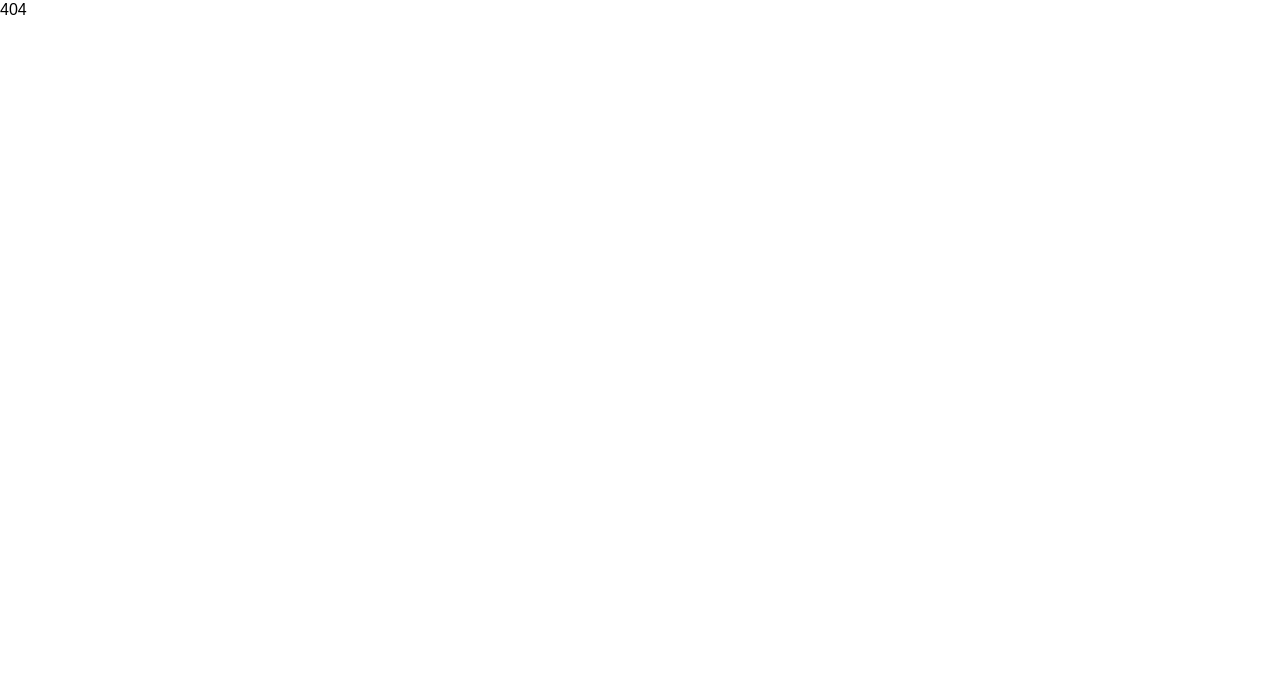
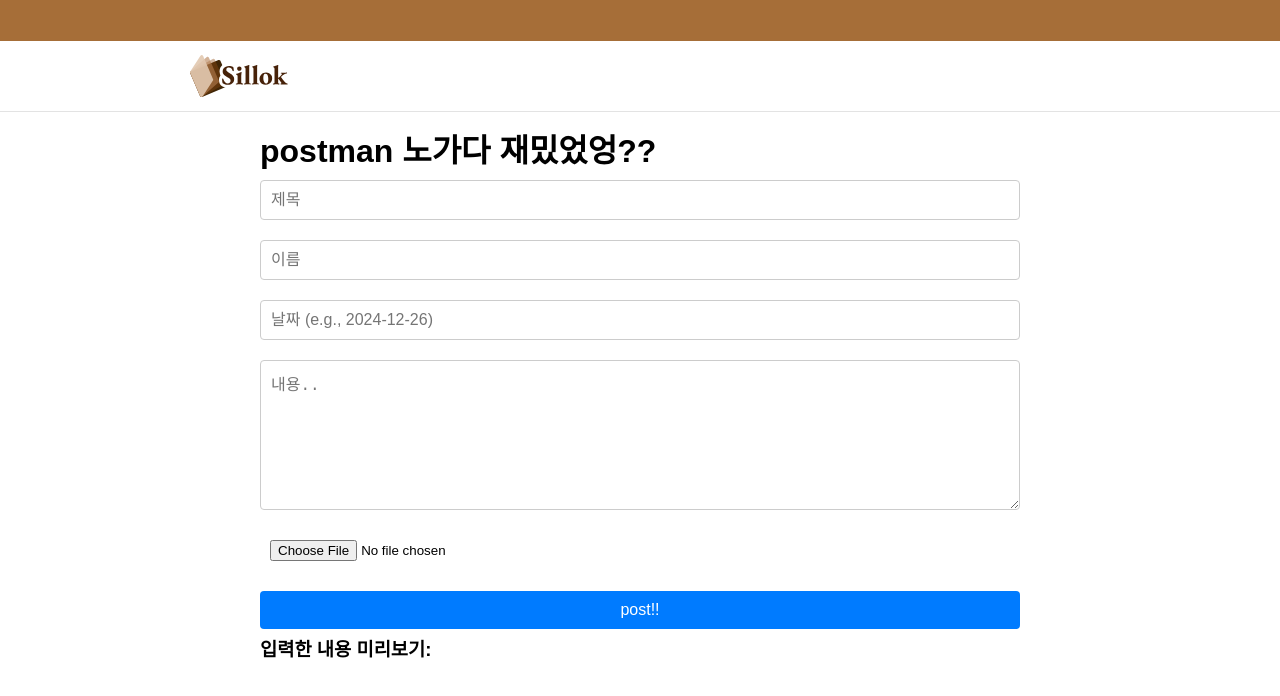
Before and after one commit to Team-jeong-ho-kim/Sillok_FE, a React (Vite) app in the folder packages/user/: page /durls-dkansk-emfdjdhwlahtgo in a window 1280 px wide. Before the commit this address had no page. Shown: the top 696 px of the page. Built offline with nearby package versions, Linux system fonts and the light colour scheme.

Commit message:
feat : request 추가

```diff
--- a/packages/user/package.json
+++ b/packages/user/package.json
@@ -21,7 +21,10 @@
     "react-router-dom": "^7.0.2",
     "react-toastify": "^10.0.6",
     "remark-gfm": "^4.0.0",
-    "styled-components": "^6.1.13"
+    "remark-html": "^16.0.1",
+    "remark-parse": "^11.0.0",
+    "styled-components": "^6.1.13",
+    "unified": "^11.0.5"
   },
   "devDependencies": {
     "@eslint/js": "^9.15.0",
--- a/packages/user/src/apis/feed/type.ts
+++ b/packages/user/src/apis/feed/type.ts
@@ -1,5 +1,5 @@
 export type FeedResponse = {
-  id?: number;
+  feedId?: number;
   title: string;
   content: string;
   file: string;
--- a/packages/user/src/apis/index.ts
+++ b/packages/user/src/apis/index.ts
@@ -1 +1,2 @@
 export * from "./feed";
+export * from "./uploadFeed"
--- /dev/null
+++ b/packages/user/src/apis/uploadFeed/index.ts
@@ -0,0 +1,51 @@
+import { useMutation } from "@tanstack/react-query";
+import { useQueryClient } from "@tanstack/react-query";
+import { toast } from "react-toastify";
+import axios from "axios";
+
+const router = "feed";
+
+export const usePostFeed = (setForm: React.Dispatch<React.SetStateAction<{ value: string }>>) => {
+  const queryClient = useQueryClient();
+
+  const { mutate } = useMutation({
+    mutationFn: (data: FormData) => {
+      // 요청 직전에 FormData 내용 다시 확인
+      console.log('Sending FormData contents:');
+      for (let [key, value] of data.entries()) {
+        if (value instanceof File) {
+          console.log(key, '(File):', value.name, value.type, value.size);
+        } else {
+          console.log(key, ':', value);
+        }
+      }
+
+      return axios.post(`https://sillok-stag-server.xquare.app/${router}`, data, {
+        headers: {
+          // 'Content-Type': 'multipart/form-data',
+        }
+      });
+    },
+    onSuccess: () => {
+      queryClient.invalidateQueries({ queryKey: ["getNewsDetail"] });
+      toast.success("피드를 작성했어요.");
+      setForm({ value: "" });
+    },
+    onError: (error) => {
+      // 에러 응답 상세 내용 확인
+      if (error instanceof Error && 'response' in error) {
+        console.error('Error response:', {
+          status: (error as any).response.status,
+          statusText: (error as any).response.statusText,
+            data: (error as any).response.data,
+            headers: (error as any).response.headers
+          });
+        } else {
+        console.error('Error:', error);
+      }
+      toast.error("피드 작성에 실패했어요.");
+    },
+  });
+
+  return { mutate };
+};
--- a/packages/user/src/components/Feed/feed.tsx
+++ b/packages/user/src/components/Feed/feed.tsx
@@ -31,13 +31,8 @@ export const FeedCard = ({ userName, createdAt, file, title, content }: IProp) =
         <p>{title}</p>
         <p>{content}</p>
       </_TextWrapper>
-      <div>
-        <img
-          src={ActivateHeart}
-          alt=""
-        />
-      </div>
-    </_CardWrapper>
+      <div></div>
+    </_CardWrapper >
   );
 }
 
@@ -122,8 +117,9 @@ const _TextWrapper = styled.div`
   display: flex;
   flex-direction: column;
   gap: 5px;
+  width: 100%;
   > :first-child {
-    width: 70%;
+    width: 80%;
     overflow: hidden;
     text-overflow: ellipsis;
     white-space: nowrap;
--- a/packages/user/src/components/Feed/feedDetail.tsx
+++ b/packages/user/src/components/Feed/feedDetail.tsx
@@ -1,5 +1,4 @@
 import styled from "@emotion/styled";
-import { marked } from "marked";
 
 interface IProp {
   title?: string;
@@ -19,9 +18,7 @@ export const FeedDetail = ({ title, content, createdAt, userName }: IProp) => {
         </_Meta>
       </_Header>
 
-      <_Content dangerouslySetInnerHTML={{
-        __html: content ? marked(content) : "",
-      }} />
+      <_Content>{content}</_Content>
     </_Wrapper >
   );
 };
--- a/packages/user/src/components/Feed/mainFeed.tsx
+++ b/packages/user/src/components/Feed/mainFeed.tsx
@@ -5,7 +5,7 @@ import { openDB } from "@/hooks/openDB";
 import { useGetFeed } from "@/apis";
 
 interface Feed {
-  id?: number;
+  feedId?: number;
   title: string;
   content: string;
   file: string;
@@ -32,29 +32,35 @@ export const MainFeed = () => {
     fetchFeedsFromIndexedDB(); // 컴포넌트 마운트 시 IndexedDB 데이터 조회
   }, [data]);
 
-  // IndexedDB에 데이터 저장
+  // IndexedDB에 데이터 저장 (feedId를 id로 매핑)
   const saveFeedToIndexedDB = async (feeds: Feed[]) => {
     try {
       const db = await openDB(dbName, storeName);
       const transaction = db.transaction(storeName, "readwrite");
       const store = transaction.objectStore(storeName);
 
-      feeds.forEach((feed) => {
-        const request = store.add(feed);
-        request.onsuccess = () => {
-          console.log("IndexedDB에 저장 성공:", feed);
-        };
+      const existingFeeds: Feed[] = await getAllFromIndexedDB(); // 기존 데이터 조회
+      const existingIds = new Set(existingFeeds.map((feed) => feed.feedId)); // ID 집합 생성
 
-        request.onerror = (e: any) => {
-          console.error("IndexedDB 저장 오류:", e);
-        };
-      });
+      for (const feed of feeds) {
+        if (existingIds.has(feed.feedId)) {
+          console.log("중복된 데이터로 저장 건너뜀:", feed);
+          continue;
+        }
+
+        const transformedFeed = { ...feed, id: feed.feedId };
+        const request = store.add(transformedFeed);
+
+        request.onsuccess = () => console.log("IndexedDB에 저장 성공:", transformedFeed);
+        request.onerror = (e: any) => console.error("IndexedDB 저장 오류:", e);
+      }
     } catch (err) {
       console.error("IndexedDB 연결 실패:", err);
     }
   };
 
-  // IndexedDB에서 데이터 조회
+
+  // IndexedDB에서 모든 데이터 조회
   const getAllFromIndexedDB = async (): Promise<Feed[]> => {
     try {
       const db = await openDB(dbName, storeName);
@@ -83,7 +89,7 @@ export const MainFeed = () => {
     <_FeedWrapper>
       {feeds.map((feed) => (
         <FeedCard
-          key={feed.createdAt}
+          key={feed.feedId || feed.createdAt}
           userName={feed.userName}
           file={feed.file}
           createdAt={feed.createdAt}
--- a/packages/user/src/pages/FeedDetailPage.tsx
+++ b/packages/user/src/pages/FeedDetailPage.tsx
@@ -3,18 +3,22 @@ import { openDB } from "@/hooks/openDB";
 import styled from "@emotion/styled";
 import { useEffect, useState } from "react";
 import { useParams } from "react-router-dom";
+import { unified } from "unified";
+import remarkParse from "remark-parse";
+import remarkHtml from "remark-html";
 
 type Feed = {
-  id?: number,
-  title: string,
-  content: string,
-  userName: string,
-  createdAt: string,
-}
+  id?: number;
+  title: string;
+  content: string;
+  userName: string;
+  createdAt: string;
+};
 
 export const FeedDetailPage = () => {
   const { id } = useParams<{ id: string }>();
   const [feed, setFeed] = useState<Feed | null>(null);
+  const [renderedContent, setRenderedContent] = useState<string>("");
 
   useEffect(() => {
     const fetchFeed = async () => {
@@ -25,23 +29,46 @@ export const FeedDetailPage = () => {
       const store = transaction.objectStore("Feeds");
 
       const request = store.get(Number(id));
-      request.onsuccess = () => setFeed(request.result as Feed);
+      request.onsuccess = () => {
+        const feedData = request.result as Feed;
+        setFeed(feedData);
+        convertMarkdownToHtml(feedData.content); // Markdown -> HTML 변환
+      };
       request.onerror = (e) => console.error("Feed 로드 중 오류:", e);
     };
 
     fetchFeed();
   }, [id]);
 
+  // Markdown -> HTML 변환 함수
+  const convertMarkdownToHtml = async (markdown: string) => {
+    try {
+      const processed = await unified()
+        .use(remarkParse) // Markdown을 파싱하여 AST로 변환
+        .use(remarkHtml) // AST를 HTML로 변환
+        .process(markdown);
+
+      setRenderedContent(processed.toString()); // HTML 문자열 설정
+    } catch (error) {
+      console.error("Markdown 변환 오류:", error);
+    }
+  };
+
   return (
     <_Container>
-      <Title></Title>
-      <FeedDetail title={feed?.title} userName={feed?.userName} createdAt={feed?.createdAt} content={feed?.content} />
+      <Title>{feed?.title}</Title>
+      <FeedDetail
+        title={feed?.title}
+        userName={feed?.userName}
+        createdAt={feed?.createdAt}
+        content={renderedContent} // 변환된 HTML을 전달
+      />
     </_Container>
   );
 };
 
 const _Container = styled.div`
-
+  /* 스타일 정의 */
 `;
 
 const Title = styled.div`
--- /dev/null
+++ b/packages/user/src/pages/FeedUploadPage.tsx
@@ -0,0 +1,163 @@
+import styled from "@emotion/styled";
+import React, { useState } from "react";
+import { usePostFeed } from "../apis/uploadFeed/index";
+
+export const FeedUploadPage = () => {
+  const [title, setTitle] = useState("");
+  const [userName, setUserName] = useState("");
+  const [createdAt, setCreatedAt] = useState("");
+  const [content, setContent] = useState("");
+  const [file, setFile] = useState<File | null>(null); // 파일 상태
+
+  // Form 상태
+  const [form, setForm] = useState({ value: "" });
+
+  const handleFileChange = (e: React.ChangeEvent<HTMLInputElement>) => {
+    const selectedFile = e.target.files ? e.target.files[0] : null;
+
+    if (selectedFile) {
+      // 이미지 파일만 선택하도록 검증
+      if (selectedFile.type.startsWith("image/")) {
+        setFile(selectedFile); // 이미지 파일을 상태에 저장
+      } else {
+        alert("이미지 파일만 업로드 가능합니다.");
+      }
+    }
+  };
+
+  const handleSubmit = (e: React.FormEvent) => {
+    e.preventDefault();
+
+    const formData = new FormData();
+
+    // 먼저 JSON 데이터를 추가
+    const requestData = {
+      title,
+      content,
+      userName,
+      createdAt,
+    };
+    formData.append("request", new Blob([JSON.stringify(requestData)], {
+      type: 'application/json'
+    }));
+
+    // 그 다음 파일 추가
+    if (file) {
+      formData.append("file", file);
+    }
+
+    // FormData 내용 확인
+    for (let pair of formData.entries()) {
+      console.log(pair[0], pair[1]);
+    }
+
+    mutate(formData);
+  };
+
+  // usePostFeed 훅 사용
+  const { mutate } = usePostFeed(setForm);
+
+  // content에서 \n을 <br>로 변환하는 함수
+  const formatContent = (text: string) => {
+    return text.split("\n").map((line, index) => (
+      <span key={index}>
+        {line}
+        <br />
+      </span>
+    ));
+  };
+
+  return (
+    <_Wrapper>
+      <h1>postman 노가다 재밌었엉??</h1>
+      <_Form onSubmit={handleSubmit}>
+        <_Input
+          type="text"
+          placeholder="제목"
+          value={title}
+          onChange={(e) => setTitle(e.target.value)}
+        />
+        <_Input
+          type="text"
+          placeholder="이름"
+          value={userName}
+          onChange={(e) => setUserName(e.target.value)}
+        />
+        <_Input
+          type="text"
+          placeholder="날짜 (e.g., 2024-12-26)"
+          value={createdAt}
+          onChange={(e) => setCreatedAt(e.target.value)}
+        />
+        <_Textarea
+          placeholder="내용.."
+          value={content}
+          onChange={(e) => setContent(e.target.value)}
+        />
+
+        {/* 이미지 파일만 업로드 가능하도록 설정 */}
+        <_FileInput
+          type="file"
+          accept="image/*" // 오로지 이미지 파일 선택 가능
+          onChange={handleFileChange}
+        />
+
+        <_SubmitButton type="submit">post!!</_SubmitButton>
+      </_Form>
+
+      <h3>입력한 내용 미리보기:</h3>
+      <div>{formatContent(content)}</div>
+    </_Wrapper>
+  );
+};
+
+const _Wrapper = styled.div`
+  width: 100%;
+  max-width: 800px;
+  margin: 0 auto;
+  padding: 20px;
+  border-radius: 8px;
+`;
+
+const _Form = styled.form`
+  display: flex;
+  flex-direction: column;
+`;
+
+const _Input = styled.input`
+  margin: 10px 0;
+  padding: 10px;
+  font-size: 1rem;
+  border: 1px solid #ccc;
+  border-radius: 4px;
+`;
+
+const _Textarea = styled.textarea`
+  margin: 10px 0;
+  padding: 10px;
+  font-size: 1rem;
+  border: 1px solid #ccc;
+  border-radius: 4px;
+  min-height: 150px;
+  resize: vertical;
+`;
+
+const _FileInput = styled.input`
+  margin: 10px 0;
+  padding: 10px;
+`;
+
+const _SubmitButton = styled.button`
+  margin: 10px 0;
+  padding: 10px;
+  font-size: 1rem;
+  background-color: #007bff;
+  color: white;
+  border: none;
+  border-radius: 4px;
+  cursor: pointer;
+
+  &:hover {
+    background-color: #0056b3;
+  }
+`;
--- a/packages/user/src/pages/index.ts
+++ b/packages/user/src/pages/index.ts
@@ -1,3 +1,5 @@
 export * from "./Home";
 export * from "./NotFound";
 export * from "./Feed";
+export * from "./FeedDetailPage";
+export * from "./FeedUploadPage";
--- a/packages/user/src/router.tsx
+++ b/packages/user/src/router.tsx
@@ -1,6 +1,6 @@
 import { createBrowserRouter } from "react-router-dom";
 import { Header } from "@/components";
-import { Home, NotFound } from "@/pages";
+import { FeedUploadPage, Home, NotFound } from "@/pages";
 import { FeedDetailPage } from "./pages/FeedDetailPage";
 
 export const router = createBrowserRouter([
@@ -13,6 +13,10 @@ export const router = createBrowserRouter([
         element: <Home />
       },
       {
+        path: 'durls-dkansk-emfdjdhwlahtgo',
+        element: <FeedUploadPage />
+      },
+      {
         path: 'feed/:id',
         element: <FeedDetailPage />
       }
```
Also changed, not shown: packages/user/src/components/index.ts (line endings or trailing spaces), 1 other file (tests, documents, lock files or other folders).
